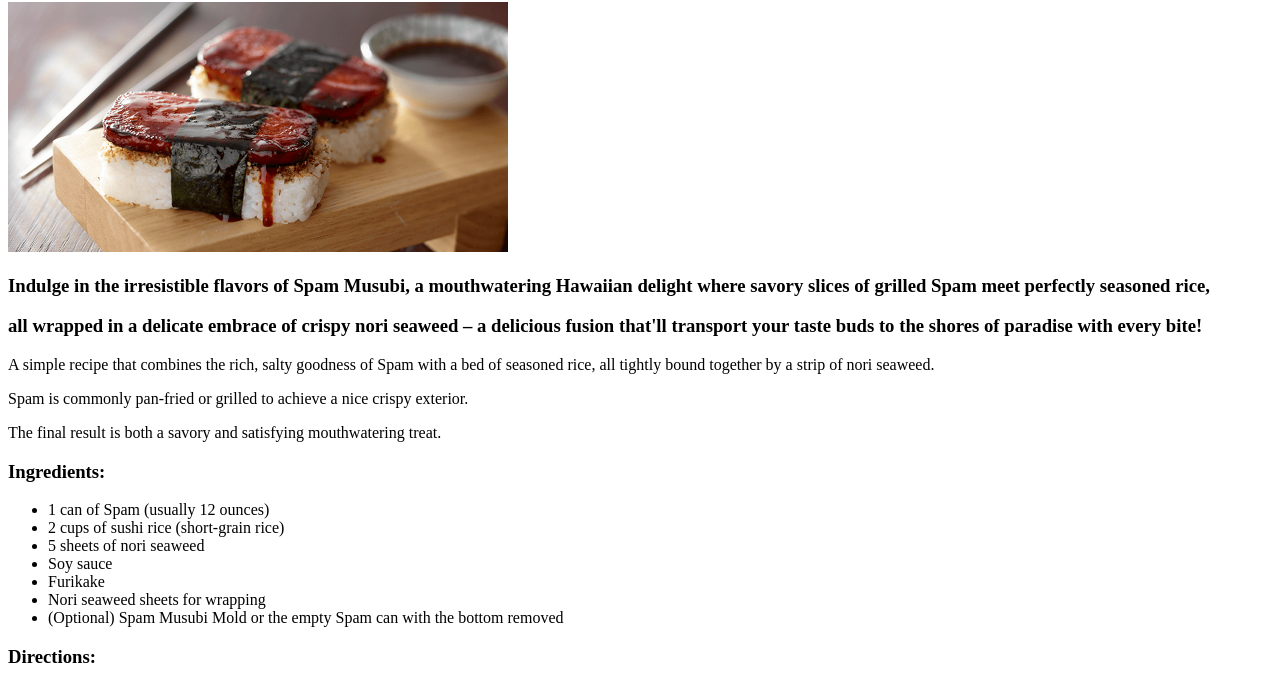
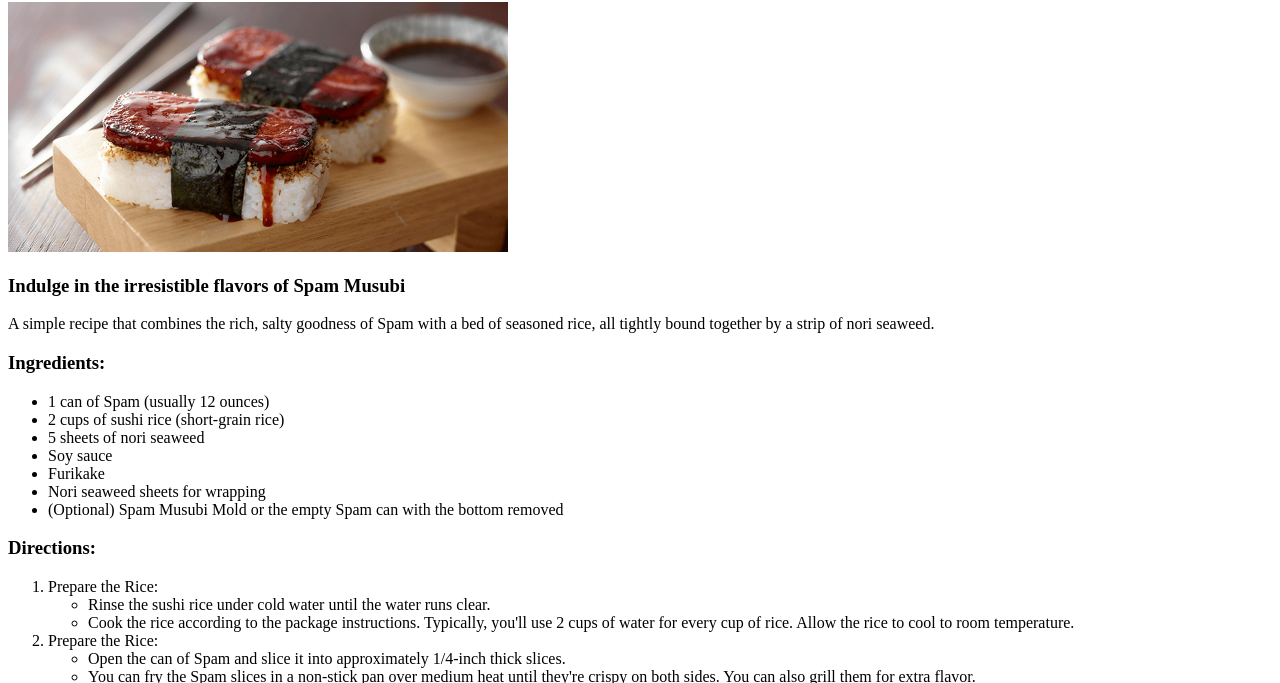
Before and after one commit to Darocu/odin-recipes, a plain HTML site: page recipes/musubi.html in a window 1280 px wide. Shown: the part 78-761 px from the top of the page. Drawn offline with Linux system fonts and the light colour scheme.

Commit message:
Updates images and element tags

```diff
--- a/recipes/musubi.html
+++ b/recipes/musubi.html
@@ -8,11 +8,8 @@
 <body>
     <h1>Spam Musubi</h1>
     <img src="../images/spamMusubi.jpg" ref="Spam Musubi with Soy Sauce" height="250" width="500">
-    <h3>Indulge in the irresistible flavors of Spam Musubi, a mouthwatering Hawaiian delight where savory slices of grilled Spam meet perfectly seasoned rice, </h3>
-    <h3>all wrapped in a delicate embrace of crispy nori seaweed – a delicious fusion that'll transport your taste buds to the shores of paradise with every bite!</h3>
+    <h3>Indulge in the irresistible flavors of Spam Musubi</h3>
     <p>A simple recipe that combines the rich, salty goodness of Spam with a bed of seasoned rice, all tightly bound together by a strip of nori seaweed.</p>
-    <p>Spam is commonly pan-fried or grilled to achieve a nice crispy exterior.</p>
-    <p>The final result is both a savory and satisfying mouthwatering treat.</p>
     <h3>Ingredients:</h3>
         <ul>
             <li>1 can of Spam (usually 12 ounces)</li>
```
Also changed, not shown: index.html (+1 -0 lines), images/food.gif (added).
